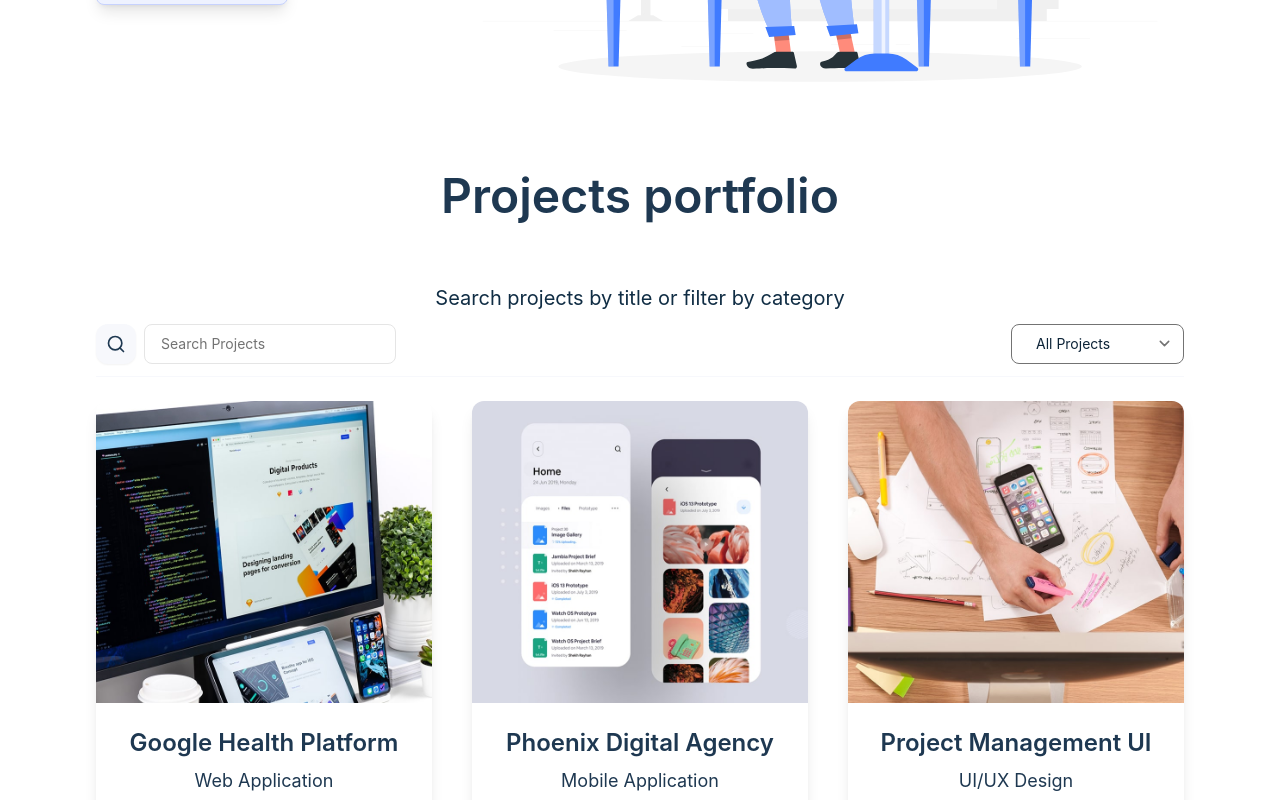
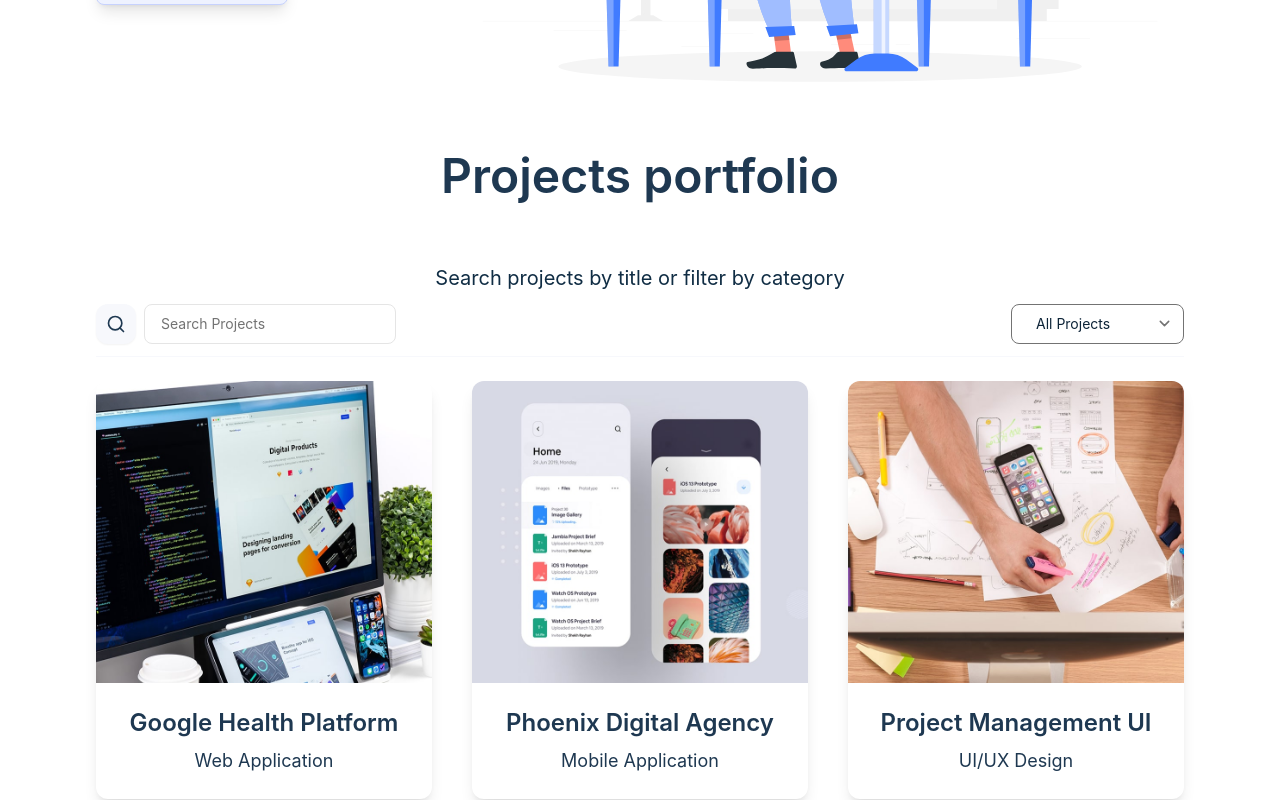
Before and after one commit to mcdollars/Next_Website, a Next.js app: page / in a window 1280 px wide. Shown: the part 580-1380 px from the top of the page. Built offline with nearby package versions, Linux system fonts and the light colour scheme.

Commit message:
pacing and alignment

```diff
--- a/components/about/AboutMeBio.js
+++ b/components/about/AboutMeBio.js
@@ -6,7 +6,7 @@
 function AboutMeBio() {
 	const [aboutMe, setAboutMe] = useState(aboutMeData);
 	return (
-		<div className="block sm:flex sm:gap-10 mt-10 sm:mt-20">
+		<div className="block sm:flex sm:gap-10 mt-10">
 			{/* About me portfolio image start */}
 			<div className="w-full sm:w-1/4 mb-7 sm:mb-0">
 				<Image
--- a/components/projects/ProjectsGrid.js
+++ b/components/projects/ProjectsGrid.js
@@ -36,7 +36,7 @@
 	// });
 
 	return (
-		<section className="py-5 sm:py-10 mt-5 sm:mt-10">
+		<section className="py-5 mt-5 md:mt-10">
 			{/* Projects grid title start */}
 			<div className="text-center">
 				<p className="text-2xl sm:text-5xl font-semibold mb-3 text-ternary-dark dark:text-ternary-light">
--- a/pages/contact.js
+++ b/pages/contact.js
@@ -16,7 +16,7 @@
 					duration: 0.5,
 					delay: 0.1,
 				}}
-				className="container mx-auto flex flex-col-reverse lg:flex-row py-5 lg:py-10 lg:mt-10"
+				className="container mx-auto flex flex-col-reverse lg:flex-row py-5 lg:py-10 lg:mt-5"
 			>
 				<ContactForm />
 				<ContactDetails />
--- a/pages/projects/[id].js
+++ b/pages/projects/[id].js
@@ -1,6 +1,4 @@
 import Image from 'next/image';
-import Link from 'next/link';
-import { useState } from 'react';
 import { FiClock, FiTag } from 'react-icons/fi';
 import PagesMetaHead from '../../components/PagesMetaHead';
 import RelatedProjects from '../../components/projects/RelatedProjects';
@@ -13,7 +11,7 @@
 
 			{/* Header */}
 			<div>
-				<p className="text-left text-3xl sm:text-4xl font-bold text-primary-dark dark:text-primary-light mt-7 sm:mt-20 mb-7">
+				<p className="text-left text-3xl sm:text-4xl font-bold text-primary-dark dark:text-primary-light mt-7 sm:mt-10 mb-7">
 					{props.project.ProjectHeader.title}
 				</p>
 				<div className="flex">
```
